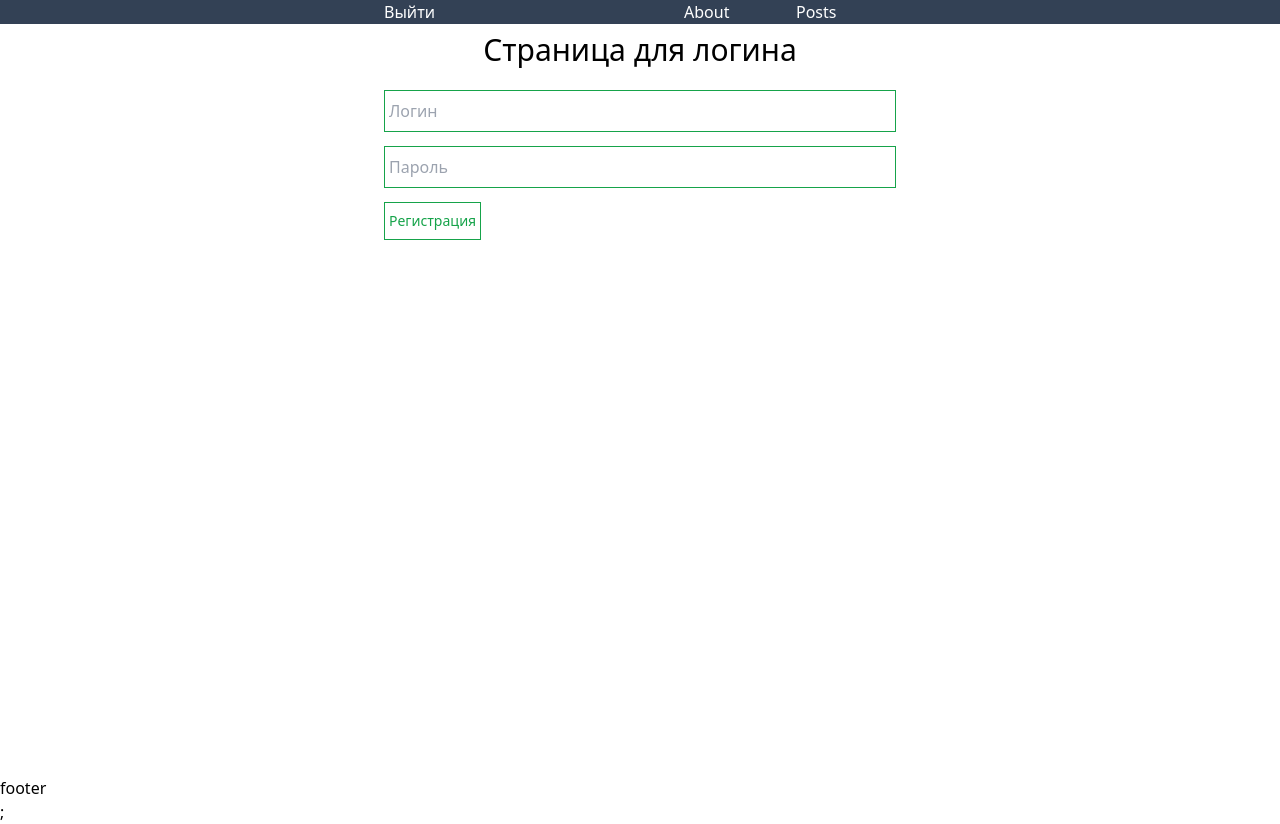
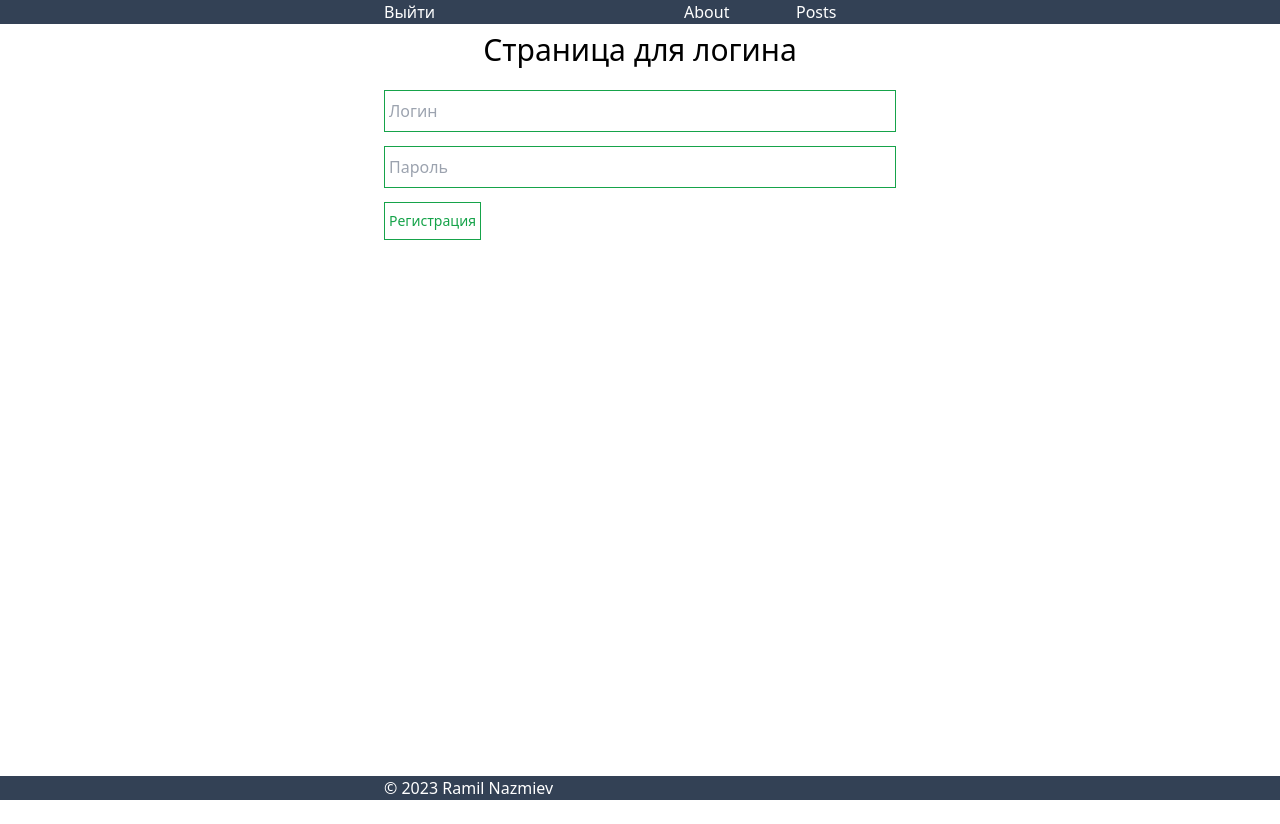
Before and after one commit to Ramil192/React-advanced, a React (Create React App) app: page / in a window 1280 px wide. After the commit the page ends 800 px from the top, so only its background shows below. Built offline with nearby package versions, Linux system fonts and the light colour scheme.

Commit message:
add footer

```diff
--- a/src/App.tsx
+++ b/src/App.tsx
@@ -4,7 +4,7 @@ import MainRout from './pages/Rout/MainRout';
 function App() {
   return (
     <AuthProvider>
-      <MainRout />;
+      <MainRout />
     </AuthProvider>
   );
 }
--- /dev/null
+++ b/src/components/Footer.tsx
@@ -0,0 +1,11 @@
+import { FC } from 'react';
+
+const Footer: FC = () => {
+  return (
+    <div className="max-w-lg mx-auto grid grid-cols-navBar gap-x-3">
+      <p>© 2023 Ramil Nazmiev</p>
+    </div>
+  );
+};
+
+export default Footer;
--- a/src/pages/Layout.tsx
+++ b/src/pages/Layout.tsx
@@ -1,5 +1,6 @@
 import { FC } from 'react';
 import { Outlet } from 'react-router-dom';
+import Footer from '../components/Footer';
 import NavBar from '../components/NavBar';
 
 const Layout: FC = () => {
@@ -11,7 +12,9 @@ const Layout: FC = () => {
       <main className="flex-grow">
         <Outlet />
       </main>
-      <footer>footer</footer>
+      <footer className="bg-slate-700 text-white">
+        <Footer />
+      </footer>
     </div>
   );
 };
```
